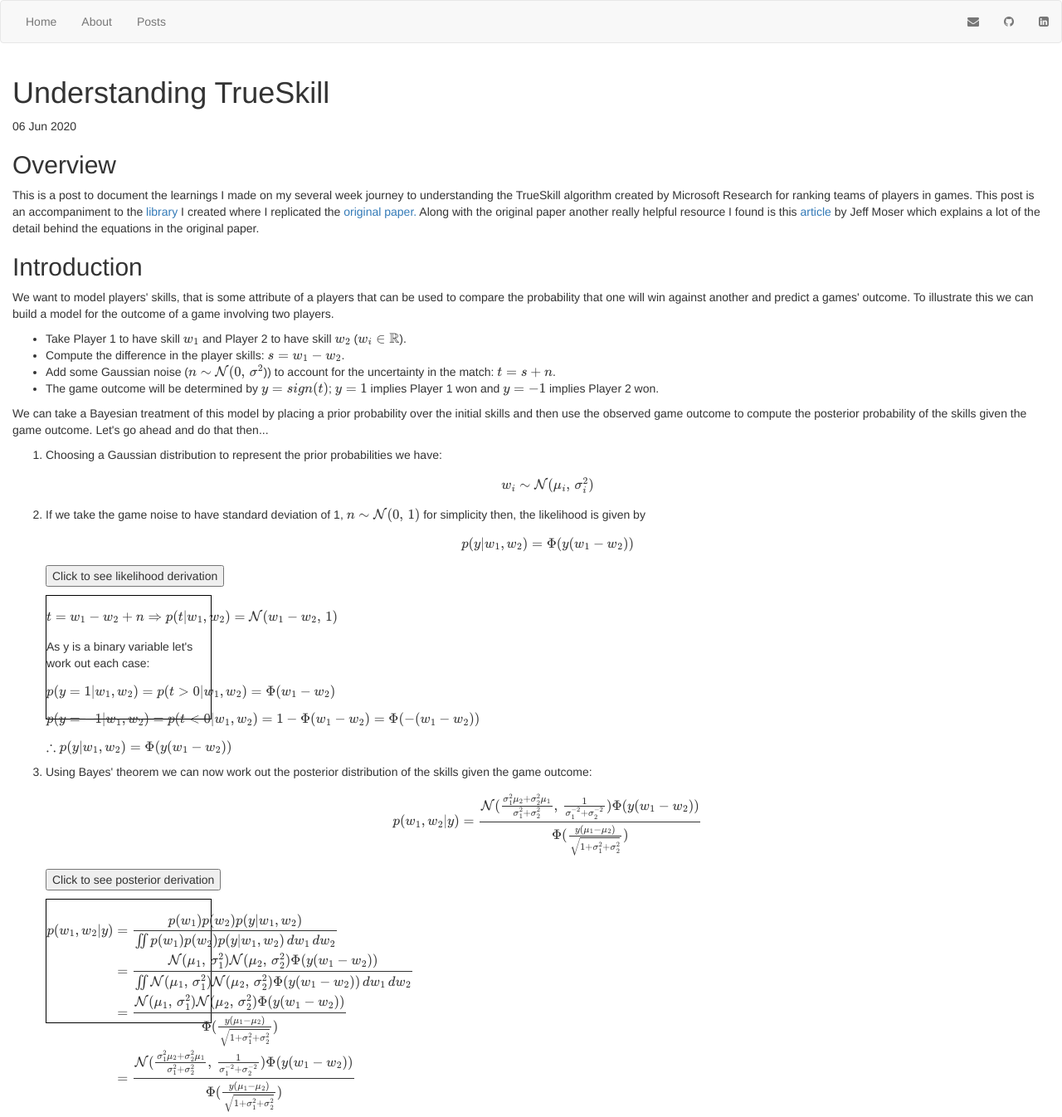
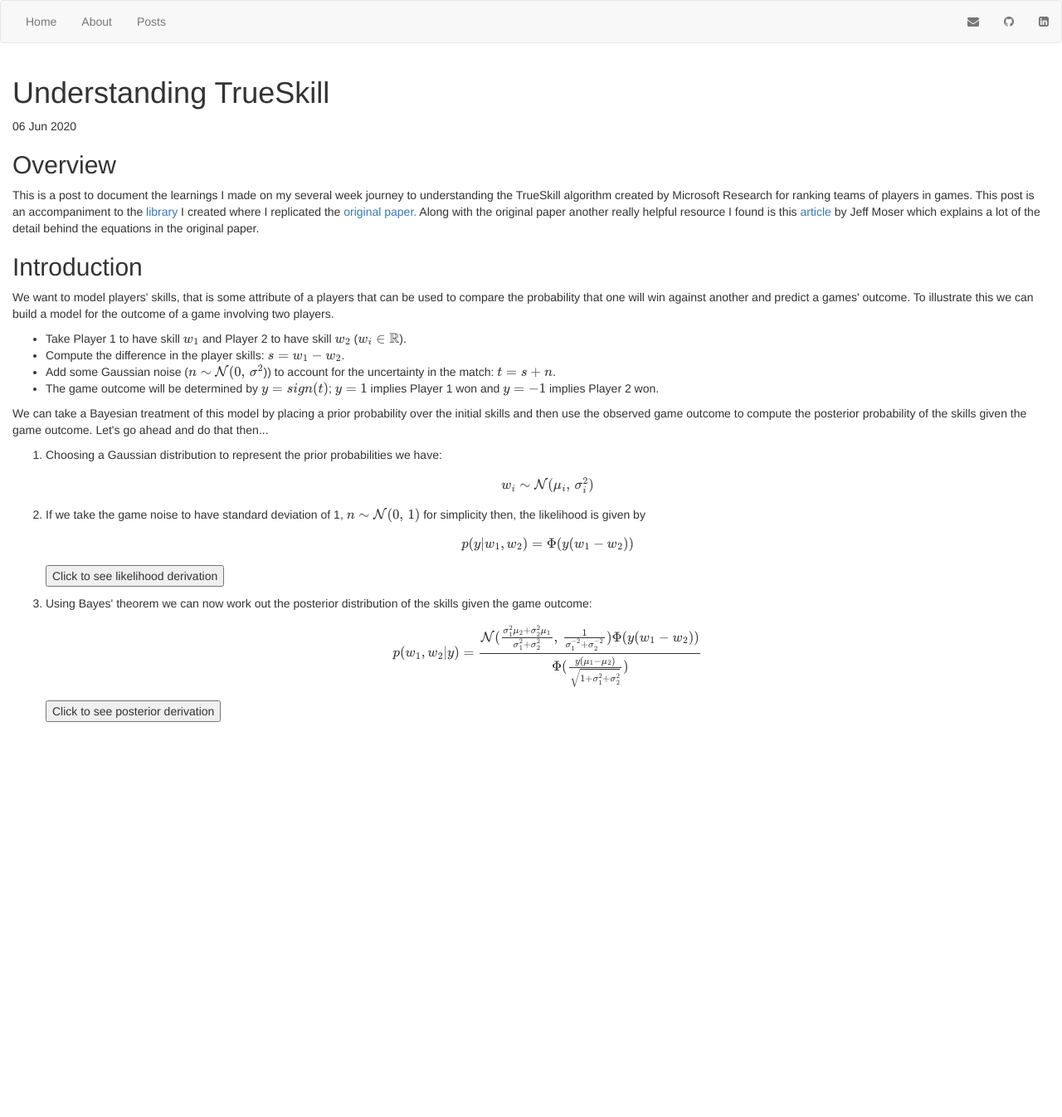
Before and after one commit to Nush395/Nush395.github.io, a Jekyll site: the page built from _posts/2020-06-06-true-skill.html, in a window 1280 px wide. Shown: the whole page at 83% size. Built offline with Jekyll 4.4.1, drawn with Linux system fonts in a browser that asks for light colours; formulas are drawn with MathJax 3; after the commit the page ends 900 px from its top, so only the background shows below that.

```diff
--- a/_posts/2020-06-06-true-skill.html
+++ b/_posts/2020-06-06-true-skill.html
@@ -59,7 +59,7 @@
             the likelihood is given by $$p(y|w_1,w_2) = \Phi(y(w_1-w_2))$$
             <p>
             <button data-toggle="collapse" data-target="#likelihood-derivation">Click to see likelihood derivation</button>
-            <div id="likelihood-derivation" class="step">
+            <div id="likelihood-derivation" class="collapse">
                 $$t = w_1 - w_2 + n \Rightarrow p(t|w_1,w_2) = \mathcal{N}(w_1-w_2,\,1)$$
                 As y is a binary variable let's work out each case:
                 $$p(y=1|w_1,w_2) = p(t>0|w_1,w_2) = \Phi(w_1-w_2)$$
@@ -76,7 +76,7 @@
             $$
             <p>
             <button data-toggle="collapse" data-target="#posterior-derivation">Click to see posterior derivation</button>
-            <div id="posterior-derivation" class="step">
+            <div id="posterior-derivation" class="collapse">
                 \begin{align}
                 p(w_1,w_2|y) &= \frac{p(w_1)p(w_2)p(y|w_1,w_2)}{\iint p(w_1)p(w_2)p(y|w_1,w_2) \,dw_1\,dw_2}
                            \\  &= \frac{\mathcal{N}(\mu_1,\,\sigma_1^{2})\mathcal{N}(\mu_2,\,\sigma_2^{2})\Phi(y(w_1-w_2))}
```
